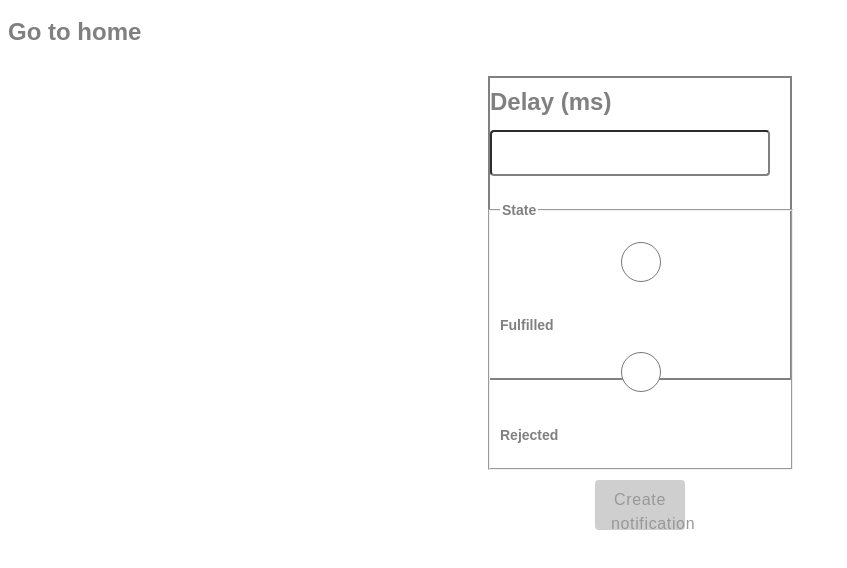
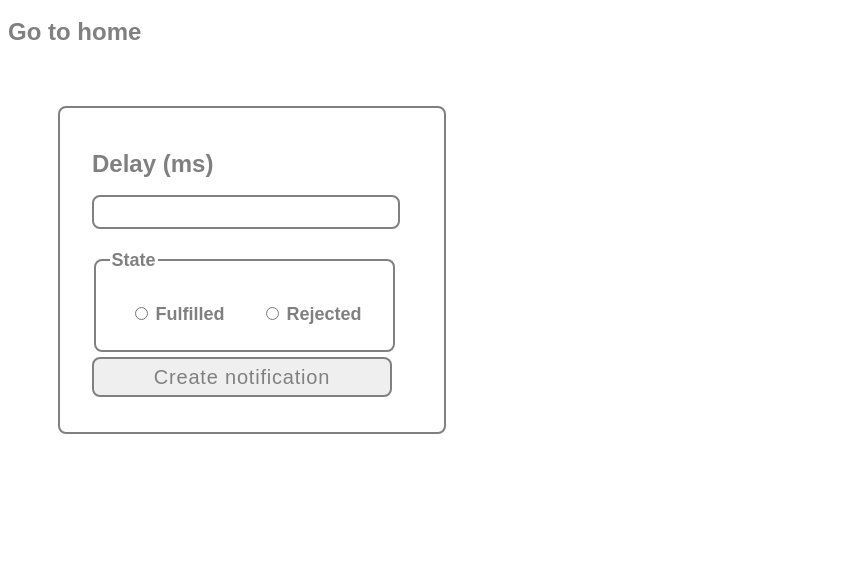
Before and after one commit to LiubovAnufriieva/goit-js-hw-10, a website built with Vite: page src/2-snackbar.html in a window 1280 px wide. Shown: the whole page, without its empty margins (0-847 px from the left). Built offline with nearby package versions, Linux system fonts and the light colour scheme.

Commit message:
snackbar styles fixed

```diff
--- a/src/2-snackbar.html
+++ b/src/2-snackbar.html
@@ -16,24 +16,33 @@
 
 
     <form class="form">
-      <label>
+      <div class="delay-input-div">
+        <label class="delay-label">
           Delay (ms)
           <input class="delay-input" type="number" name="delay" required />
         </label>
+      </div>
 
+      <div class="state-div">
         <fieldset>
           <legend>State</legend>
-        <label class="form-label-1">
+
+          <div class="state-label-div">
+            <label class="form-label">
               <input type="radio" name="state" value="fulfilled" required />
               Fulfilled
             </label>
-        <label>
+          </div>
+          <div class="delay-label-div">
+            <label class="form-label">
               <input type="radio" name="state" value="rejected" required />
               Rejected
             </label>
+          </div>
         </fieldset>
+      </div>
 
-      <button type="submit">Create notification</button>
+      <button class="delay-btn" type="submit">Create notification</button>
     </form>
 
 
--- a/src/css/1-timer.css
+++ b/src/css/1-timer.css
@@ -11,7 +11,7 @@
 .div-input-btn {
   margin-bottom: 32px;
 }
-input {
+#datetime-picker {
   border-radius: 4px;
   width: 272px;
   height: 40px;
@@ -19,7 +19,7 @@ background: #fff;
   border-color: #808080;
 }
 
-button {
+.timer-btn {
   border-radius: 8px;
   padding: 8px 16px;
   width: 75px;
--- a/src/css/2-snackbar.css
+++ b/src/css/2-snackbar.css
@@ -1,30 +1,53 @@
 .form{
+  width: 320px;
+  margin: 50px;
+  padding: 32px;
+  border: 2px solid #808080;
+  border-radius: 8px;
+}
+.delay-input-div {
+display: flex;
+flex-direction: column;
+}
+.state-div {
   display: flex;
-  flex-direction: column;
-  justify-content: flex-start;
-  align-items: center;
-  gap: 10px;
+  align-items: baseline;
+}
 
+.delay-input {
   width: 300px;
-  height: 300px;
-  margin: 20px auto;
-
+  font-size: 24px;
+  border-radius: 8px;
   border: 2px solid #808080;
 }
 
-label input{
-  font-size: 14px;
+.delay-label {
+  font-size: 24px;
+  margin-right: 20px;
 }
 
 fieldset{
+  display: flex;
+  width: 270px;
+  font-size: 18px;
+  border-radius: 8px;
+  border: 2px solid #808080;
+}
+.state-label-div {
+  margin-left: 20px;
+  margin-right: 36px;
+}
+.delay-btn {
+  display: inline-block;
 
-  font-size: 14px;
+  width: 300px;
+  height: 40px;
+  font-family: inherit;
+  font-weight: 500;
+  font-size: 20px;
+  line-height: 1.5;
+  letter-spacing: 0.04em;
+  color: #808080;
+  border: 2px solid #808080;
+  border-radius: 8px;
 }
-
-.form button {
-  display: inline-block;
-  width: 90px;
-  height: 50px;
-
-  border-radius: 4px;
-}
--- a/src/css/styles.css
+++ b/src/css/styles.css
@@ -9,7 +9,7 @@
 @import url('./2-snackbar.css');
 
 body {
-  font-family: 'Montserrat', sans-serif;
+  font-family: "Montserrat", sans-serif;
   font-size: 24px;
   line-height: 48px;
   font-weight: 600;
```
Also changed, not shown: src/1-timer.html (+1 -1 lines). Lines whose indentation alone changed are shown as unchanged.
